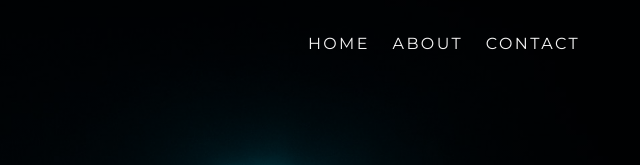
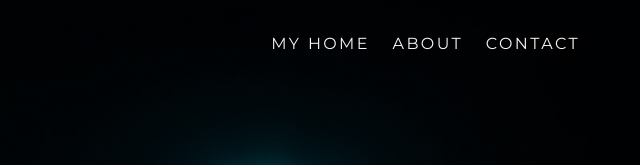
Before and after one commit to ashishmishra75/Travel-Website, a plain HTML site: page TRAVEL Website/index.html in a window 1280 px wide. Shown: the top 165 px of the page, 554-1194 px from the left. Drawn offline with Linux system fonts and the light colour scheme.

Commit message:
First commit

```diff
--- a/TRAVEL Website/index.html
+++ b/TRAVEL Website/index.html
@@ -14,7 +14,7 @@
 
                 <h1 class ='logo lg-heading'>WT</h1>
                 <ul class ='nav-items'>
-                    <li class='nav-item'><a href="./index.html">HOME</a></li>
+                    <li class='nav-item'><a href="./index.html">MY HOME</a></li>
                     <li class='nav-item'><a href="./about.html">ABOUT</a></li>
                     <li class='nav-item'><a href="./contact.html">CONTACT</a></li>
                 </ul>
```
